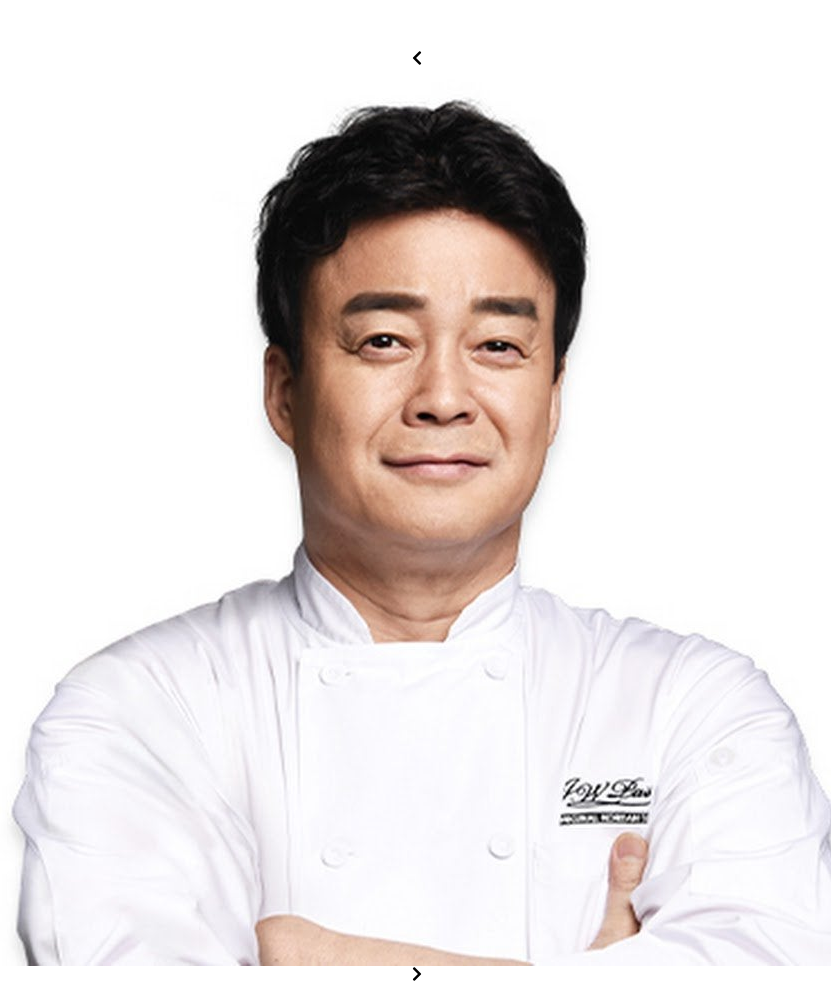
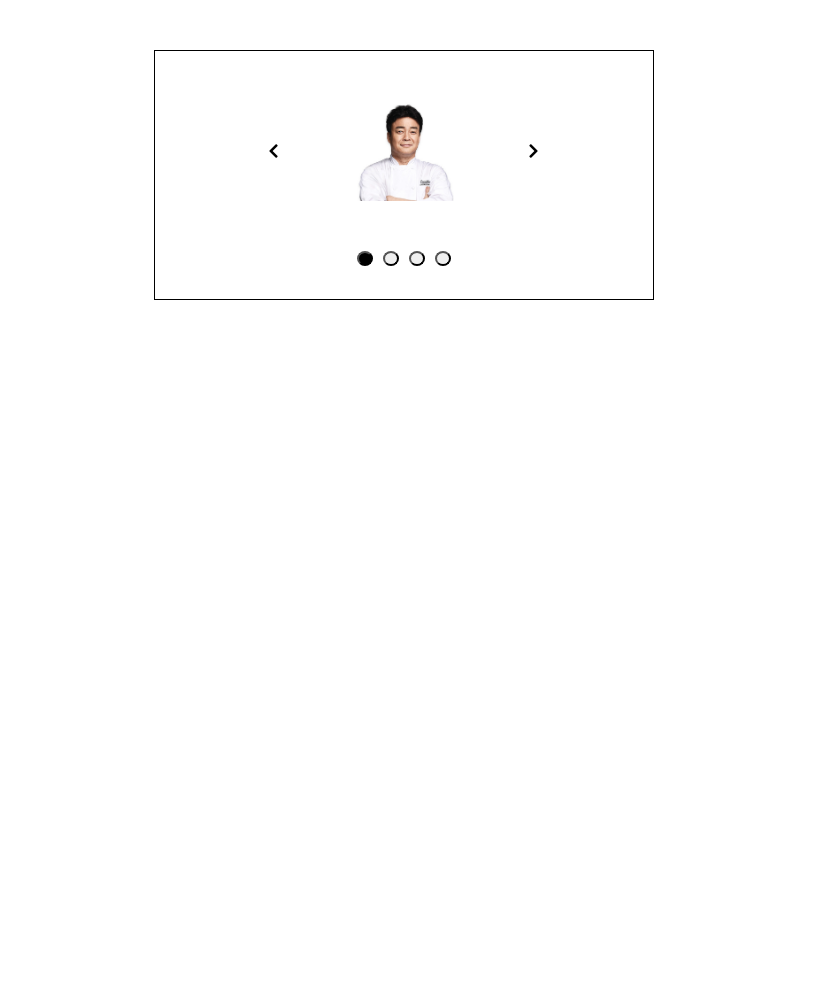
Before and after one commit to DevJosephLee/code-journal-jquery, a website: page index.html in a window 1280 px wide. Shown: the part 1594-2579 px from the top of the page, without its empty margins (223-1054 px from the left). After the commit the page ends 1944 px from the top, so only its background shows below. Drawn offline with nearby package versions, Linux system fonts and the light colour scheme.

Commit message:
jquery carousel refactor sass

```diff
--- a/css/style.scss
+++ b/css/style.scss
@@ -73,7 +73,8 @@ body {
 $toggleFontSize : 1.5rem;
 $toggleBgHeight: 500px;
 
-button {
+button,
+i {
   cursor: pointer;
 }
 
@@ -179,3 +180,27 @@ button {
   background-color: #F9EA84;
   box-shadow: 5px 10px 20px 20px #fae984;
 }
+
+.carousel-container {
+  margin: 50px 0;
+  width: 500px;
+  height: 250px;
+  border: 1px black solid;
+
+}
+
+.carousel-image {
+  width: 100px;
+  margin: 0 75px;
+}
+
+.carousel-button {
+  width: 15px;
+  height: 15px;
+  margin: 0 5px;
+  border-radius: 50%;
+}
+
+.black {
+  background-color: black
+}
```
Also changed, not shown: css/style.css, 1 other file.
